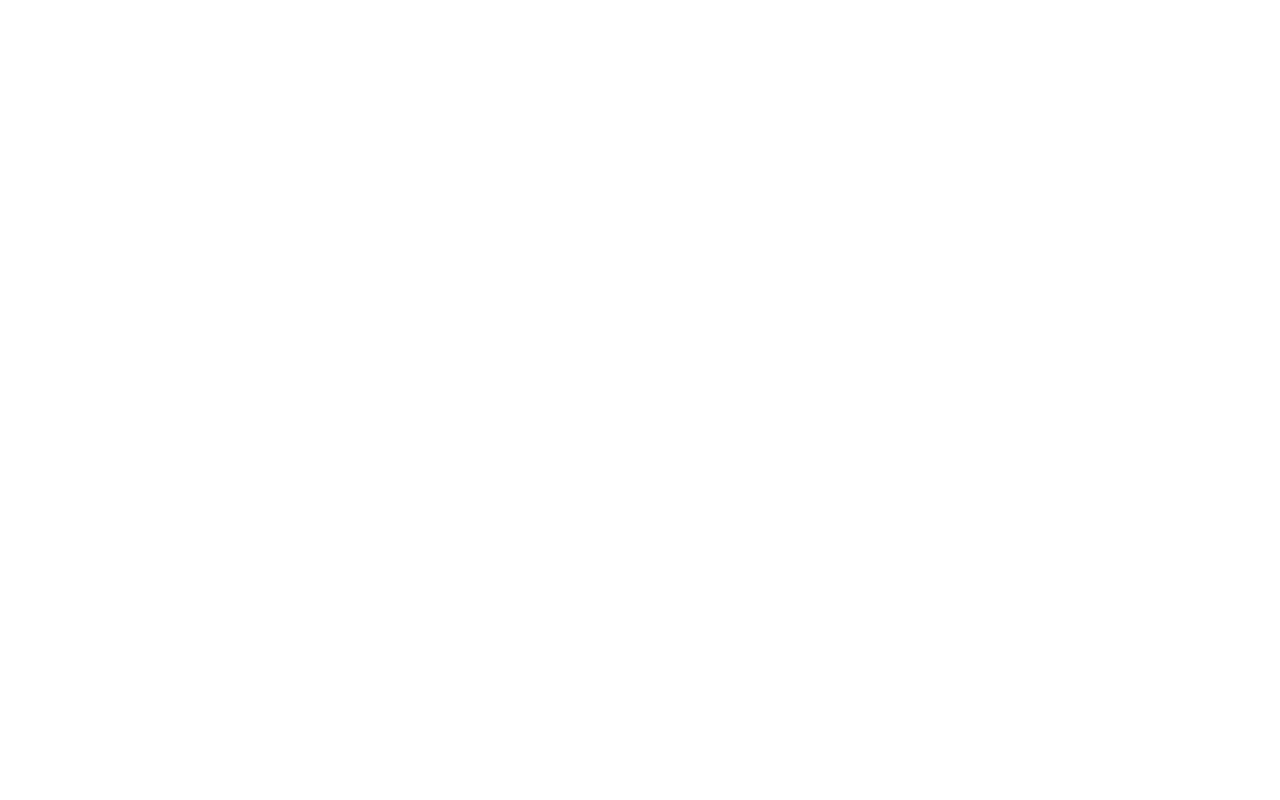
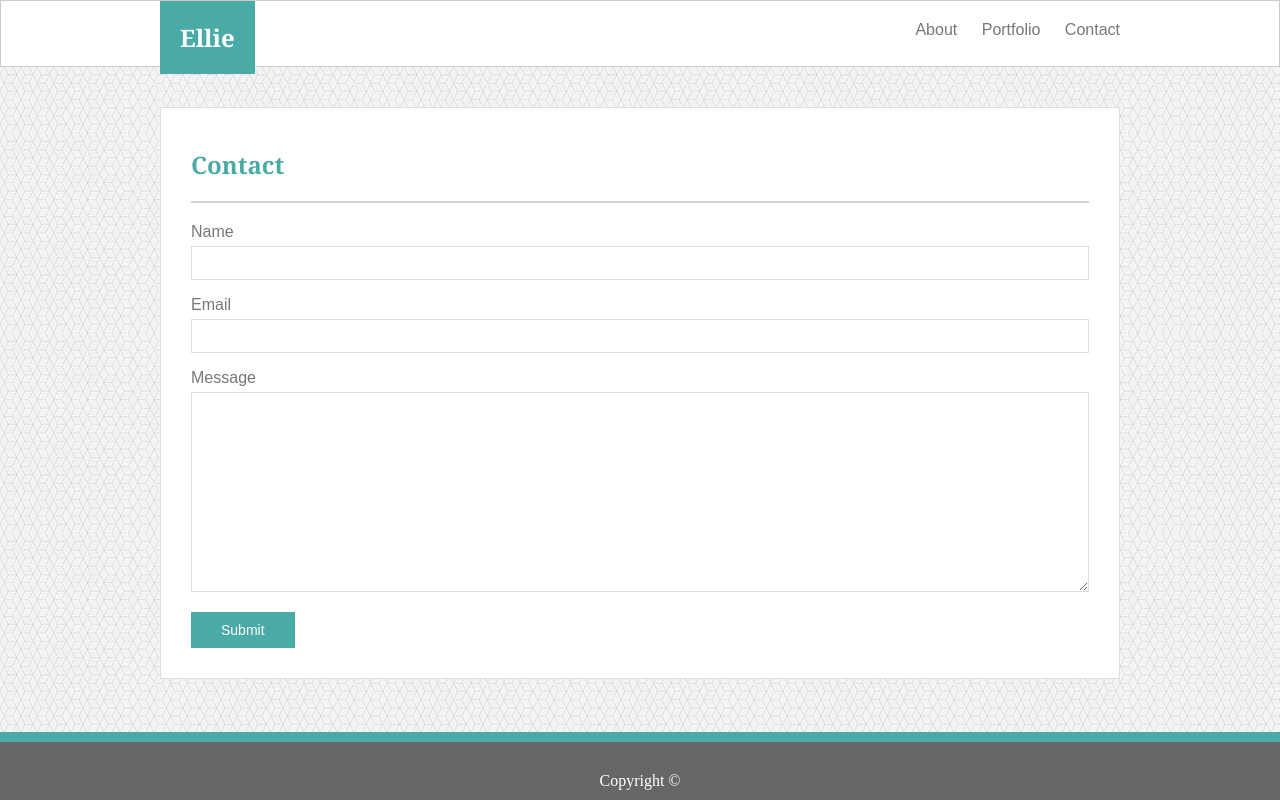
Before and after one commit to imi-tating/imi-tating.github.io, a plain HTML site: page contact.html in a window 1280 px wide. Drawn offline with Linux system fonts and the light colour scheme.

Commit message:
all done

```diff
--- a/assets/css/style.css
+++ b/assets/css/style.css
@@ -1,33 +1,151 @@
-* {
-    border: 1px solid pink;
+  * {
+    /* border: 1px solid pink; */
+    box-sizing: border-box;
+}
+html, body {
+    height: 100%;
 }
 
 body {
+    background-image: url("../images/qbkls.png");
+    margin: 0;
+    display: flex;
+    flex-direction: column;
+}
+
+#main-header {
+    color: #777;
+    font-family: Arial, Helvetica Neue, Helvetica, sans-serif;
+    background-color: #fff;
+    border: 1px solid #ccc;
+    margin-bottom: 40px;
+}
+
+#navigationBar {
+    width: 960px;
+    height: 65px;
+    margin: 0 auto;
+}
+
+#me {
+    background-color: #4aaaa5;
+    color: white;
+    display: inline-block;
+    font-family: Georgia, Times, Times New Roman, serif;
+    margin: 0px;
+    padding: 20px;
+    float: left;
+}
+
+#menus {
+    float: right;
+    margin-top: 20px;
+}
+
+a {
+    padding: 20px 0px 20px 20px;
+    color: inherit;
+    text-decoration: none;
+}
+
+#main-body {
     width: 960px;
     margin: 0 auto;
     color: #777;
-}
-
-#headerOne {
+    font-family: Arial, Helvetica Neue, Helvetica, sans-serif;
     background-color: #fff;
-    border-color: #ccc;
-}
-
-#name {
-    background-color: #4aaaa5;
-    color: white;
+    border: 1px solid #ddd;
+    padding: 30px;
+    overflow: hidden;
 }
 
 h2 {
     color: #4aaaa5;
+    font-family: Georgia, Times, Times New Roman, serif;
+    margin-top: 10px;
 }
 
+#deco-line {
+    height: 2px;
+    width: 100%;
+    background-color: #D3D3D3;
+    margin: 0 auto 20px auto;
+}
 
-img {
+#profilePic {
+    width: 200px;
+    float: left;
+    margin-right: 20px;
+}
+
+.gallery-container {
+    width: 200px;
+    float: left;
+    margin-right: 20px;
+    margin-bottom: 20px;
+    position: relative;
+}
+
+.gallery-image {
     width: 200px;
 }
 
+.gallery-title {
+    width: 200px;
+    text-align: center;
+    background-color: #4aaaa5;
+    color: #fff;
+    font-family: Georgia, Times, Times New Roman, serif;
+    font-weight: normal;
+    margin: 0;
+    padding: 10px 0px 15px 0px;
+    position: absolute;
+    bottom: 10px;
+}
+
+p {
+    line-height: 2em;
+}
+
+form div + div {
+    margin-top: 1em;
+}
+
+input, textarea {
+    width: 100%;
+    font-family: Arial, Helvetica Neue, Helvetica, sans-serif;
+    color: #777;
+    line-height: 2;
+    border: 1px solid #ddd;
+    margin-top: 5px;
+    padding: 2px;
+    padding-left: 5px;
+    font-size: 14px;
+
+}
+
+textarea {
+    height: 200px;
+}
+
+label {
+float: left;
+}
+
+button {
+   padding: 10px 30px;
+   background-color: #4aaaa5;
+   color: #fff;
+   border: none;
+   font-size: 14px;
+}
+
+#content {
+    flex: 1 0 auto;
+}
+
 #thin-line {
+    flex-shrink: 0;
     background-color: #4aaaa5;
     height: 10px;
 }
@@ -35,4 +153,7 @@ img {
 footer {
     background-color: #666666;
     color: #fff;
+    text-align: center;
+    padding: 30px 0px 10px 0px;
+    flex-shrink: 0;
 }
--- a/contact.html
+++ b/contact.html
@@ -0,0 +1,55 @@
+<!DOCTYPE html>
+<html lang="en">
+<head>
+    <meta charset="UTF-8">
+    <meta name="viewport" content="width=device-width, initial-scale=1.0">
+    <meta http-equiv="X-UA-Compatible" content="ie=edge">
+   <!-- <link rel="stylesheet" href="assets/css/reset.css"> -->
+    <link rel="stylesheet" href="assets/css/style.css">
+    <title>Ellie's Info</title>
+</head>
+<body>
+    <div id="content">
+        <section id="main-header">
+            <header id="navigationBar">
+                <h1 id="me">Ellie</h1>
+                <nav id="menus">
+                    <a id="about" href="index.html">About</a>
+                    <a id="portfolio" href="portfolio.html">Portfolio</a>
+                    <a id="contact" href="contact.html">Contact</a>
+                </nav>
+            </header>
+        </section>
+        <section id="main-body">
+            <article>
+                <header>
+                    <h2>Contact</h2>
+                    <div id="deco-line"></div>
+                </header>
+                <section>
+                    <form action="#" method="post">
+                        <div>
+                            <label for="name">Name</label>
+                            <input type="text" id="name" name="user_name">
+                        </div>
+                        <div>
+                            <label for="mail">Email</label>
+                            <input type="email" id="mail" name="user_mail">
+                        </div>
+                        <div>
+                            <label for="msg">Message</label>
+                            <textarea name="user_message" id="msg"></textarea>
+                        </div>
+                        <div>
+                            <button type="submit">Submit</button>
+                        </div>
+                    </form>
+                </section>
+            </article>
+        </section>
+    </div>
+    <div id="thin-line"></div>
+    <footer>Copyright ©</footer>
+
+</body>
+</html>
```
Also changed, not shown: index.html (+10 -5 lines), portfolio.html (+56 -0 lines), assets/images/backgroundCrumbledPaper.jpg (deleted), assets/images/backgroundKittyCrystals.jpg (deleted), assets/images/qbkls.png (added), assets/images/toyLadyBug.jpg (added), 4 other files.
